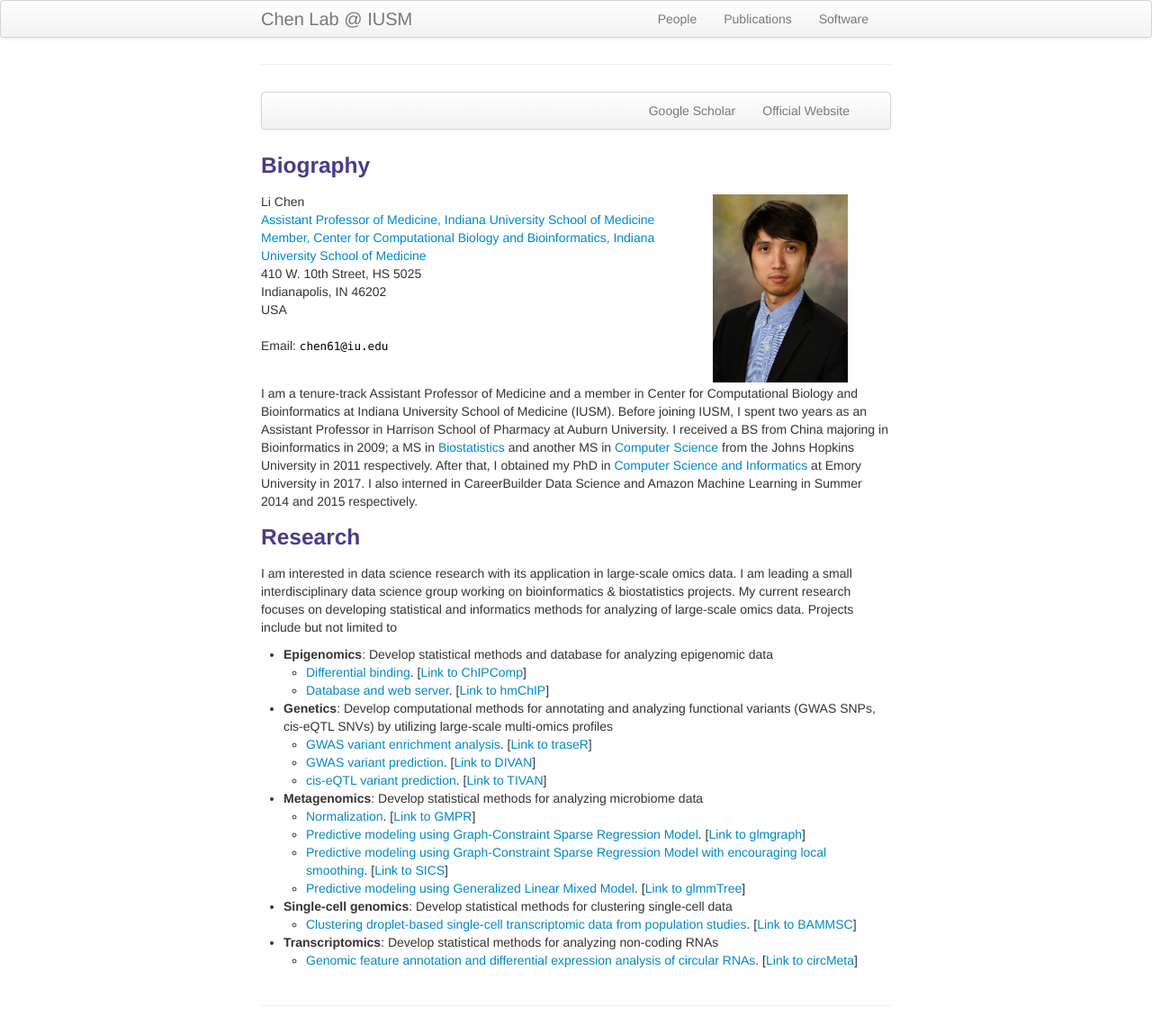
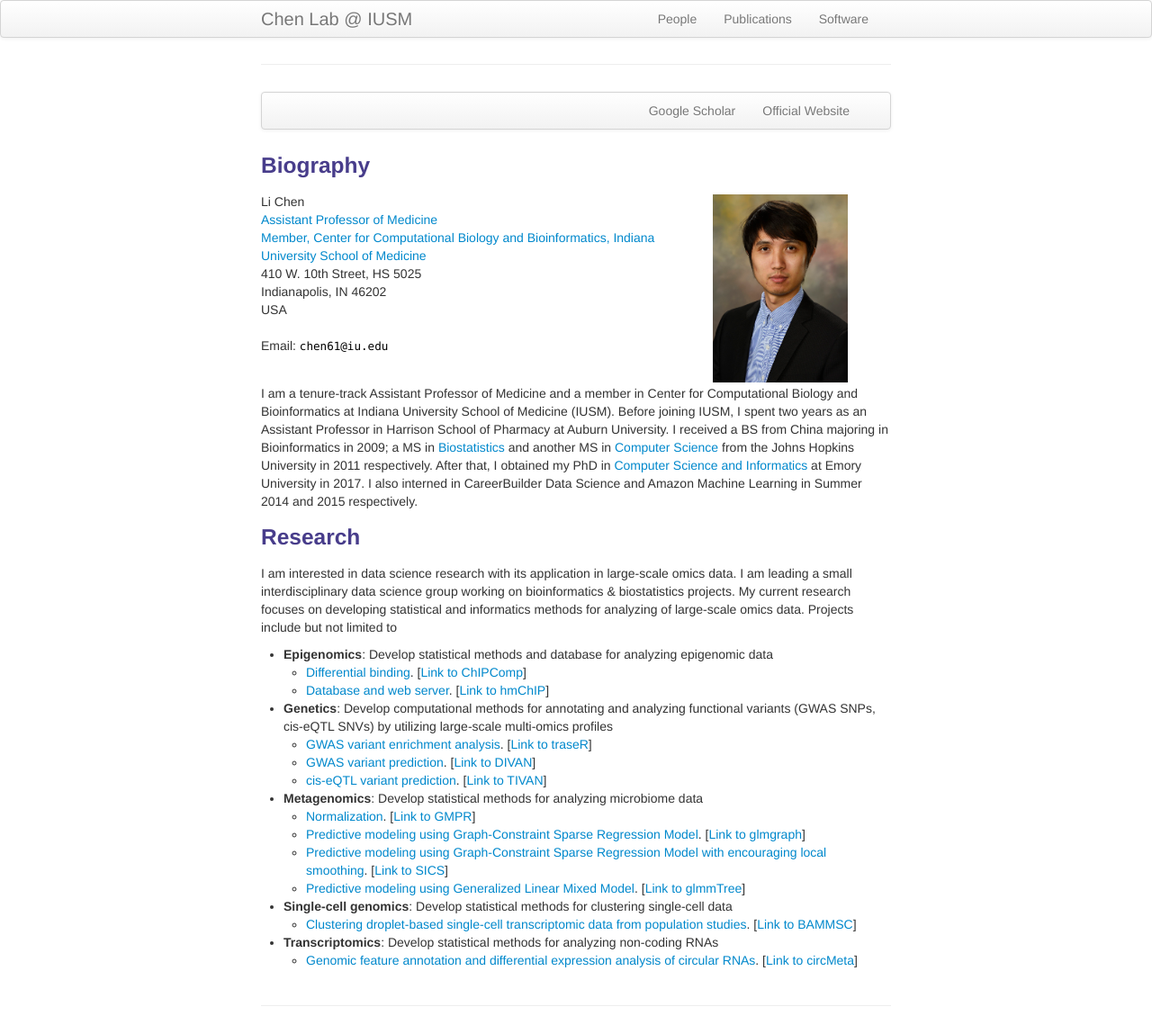
Before and after one commit to lichenbiostat/lichen-lab.github.io, a Jekyll site: the page built from index.md, in a window 1280 px wide. Shown: the whole page at 90% size. Built offline with Jekyll 4.4.1, drawn with Linux system fonts in a browser that asks for light colours.

Commit message:
Update index.md

```diff
--- a/index.md
+++ b/index.md
@@ -19,7 +19,7 @@ description: I am a tenure-track Assistant Professor of Medicine at Indiana Univ
     <div class="row-fluid">
         <div class="span5">
             Li Chen<br/>
-            <a href="https://medicine.iu.edu/departments/internal-medicine/specialties/hematology-oncology/faculty/47520/chen-li/">Assistant Professor of Medicine, Indiana University School of Medicine</a><br/>
+            <a href="https://medicine.iu.edu/departments/internal-medicine/specialties/hematology-oncology/faculty/47520/chen-li/">Assistant Professor of Medicine</a><br/>
             <a href="https://medicine.iu.edu/research/centers-institutes/computational-biology-bioinformatics/">Member, Center for Computational Biology and Bioinformatics, Indiana University School of Medicine</a><br/>
  410 W. 10th Street, HS 5025 <br/>
     Indianapolis, IN 46202<br/>
```
